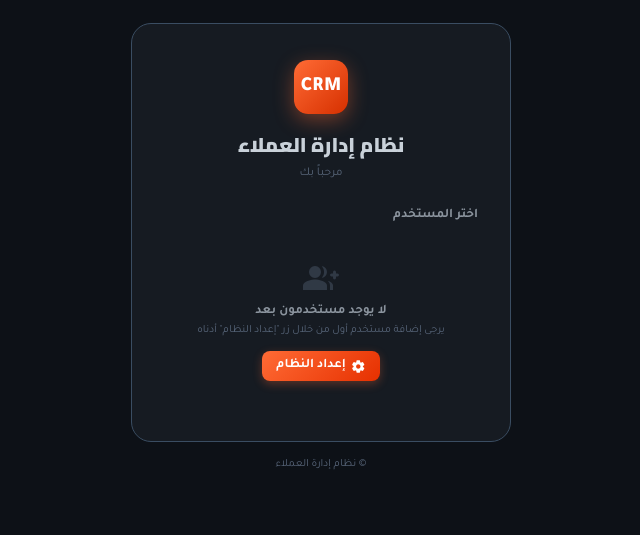
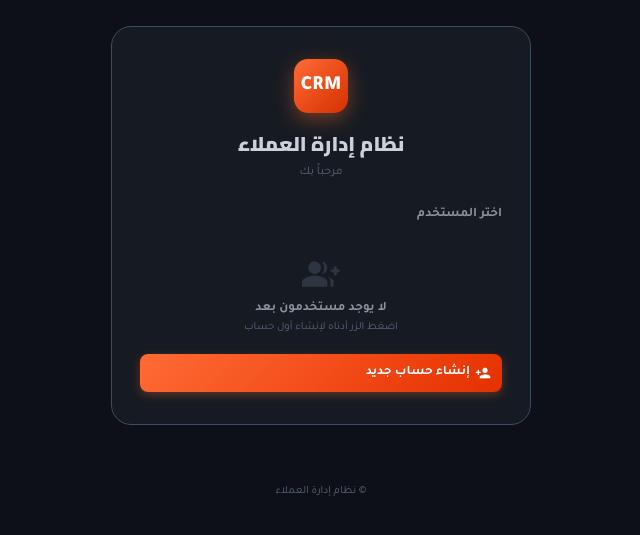
Before and after one commit to mohamedfathy556677mm-prog/M.Fathy3030, a plain HTML site: page index.html in a window 1280 px wide. Shown: the part 153-688 px from the top of the page, without its empty margins (319-959 px from the left). Drawn offline with nearby package versions, Linux system fonts and the light colour scheme.

Commit message:
Add files via upload

```diff
--- a/index.html
+++ b/index.html
@@ -438,7 +438,7 @@ input:focus,select:focus,textarea:focus{border-color:var(--accent);}
   <!-- CRM Teamspace -->
   <div class="zteam">
     <div class="zteam-badge" style="width:20px;height:20px;border-radius:5px;background:linear-gradient(135deg,#4A90D9,#6B4FD8);display:grid;place-items:center;font-size:8px;font-weight:800;color:#fff;flex-shrink:0;">CRM</div>
-    <span class="zteam-name" style="font-size:12px;font-weight:600;color:var(--ztext2);">نظام إدارة العملاء</span>
+    <span class="zteam-name" id="sb-teamname" style="font-size:12px;font-weight:600;color:var(--ztext2);">نظام إدارة العملاء</span>
     <span class="material-icons-round zteam-arrow" style="font-size:16px;color:var(--ztext3);">expand_more</span>
   </div>
 
@@ -999,8 +999,8 @@ input:focus,select:focus,textarea:focus{border-color:var(--accent);}
 </div>
 
 <!-- LOGIN SCREEN -->
-<div id="login-screen" style="position:fixed;inset:0;z-index:9000;background:#0D1117;align-items:center;justify-content:center;flex-direction:column;">
-  <div style="background:var(--s1);border:1px solid var(--border2);border-radius:20px;padding:36px 32px;width:380px;max-width:95vw;">
+<div id="login-screen" style="position:fixed;inset:0;z-index:9000;background:#0D1117;overflow-y:auto;display:flex;align-items:flex-start;justify-content:center;">
+  <div style="background:var(--s1);border:1px solid var(--border2);border-radius:20px;padding:32px 28px;width:420px;max-width:95vw;margin:40px auto 40px;">
     <div style="text-align:center;margin-bottom:28px;">
       <div style="width:54px;height:54px;border-radius:14px;background:linear-gradient(135deg,#FF6B35,#D63000);display:grid;place-items:center;font-size:20px;font-weight:900;color:#fff;margin:0 auto 12px;box-shadow:0 6px 20px rgba(255,107,53,.4);">CRM</div>
       <div style="font-size:20px;font-weight:900;font-family:'Cairo',sans-serif;" id="login-company">نظام إدارة العملاء</div>
@@ -1010,7 +1010,13 @@ input:focus,select:focus,textarea:focus{border-color:var(--accent);}
     <!-- اختيار الموظف -->
     <div id="login-step1">
       <div style="font-size:13px;font-weight:700;margin-bottom:12px;color:var(--text2);">اختر المستخدم</div>
-      <div id="login-emp-list" style="display:flex;flex-direction:column;gap:7px;max-height:280px;overflow-y:auto;"></div>
+      <div id="login-emp-list" style="display:flex;flex-direction:column;gap:7px;"></div>
+      <!-- زر إنشاء حساب — يظهر دائماً -->
+      <div id="setup-btn-wrap" style="margin-top:12px;">
+        <button class="btn btn-p" style="width:100%;padding:11px;font-size:13px;" onclick="setupFirst()">
+          <span class="material-icons-round" style="font-size:16px;">person_add</span> إنشاء حساب جديد
+        </button>
+      </div>
     </div>
 
     <!-- إدخال الـ PIN -->
@@ -1041,7 +1047,7 @@ input:focus,select:focus,textarea:focus{border-color:var(--accent);}
       </button>
     </div>
   </div>
-  <div style="font-size:11px;color:var(--text3);margin-top:16px;">© نظام إدارة العملاء</div>
+  <div style="font-size:11px;color:var(--text3);margin:20px 0 10px;">© <span id="footer-company">نظام إدارة العملاء</span></div>
 </div>
 
 <div class="toast-wrap" id="toast-wrap"></div>
@@ -1076,9 +1082,17 @@ const gv=id=>document.getElementById(id)?.value||'';
 // STATE
 // ══════════════════════════════════════════
 let settings  = DB.get('settings')  || {company:'نظام إدارة العملاء',currency:'ريال',accent:'#FF6B35',manager:'المدير'};
+DB.set('settings', settings);
+// ── تصحيح: إذا employees في localStorage قديم (array of strings)، امسحه ──
+{
+  const raw = DB.get('employees');
+  if(raw && raw.length && typeof raw[0] === 'string'){
+    DB.set('employees', []);
+  }
+}
 let employees = DB.get('employees') || [];
 // currentUser: الموظف المسجل دخول حالياً
-let currentUser = DB.get('currentUser') || null;
+let currentUser = null; // دايماً يبدأ بتسجيل دخول جديد
 let leads     = DB.get('leads')     || [];
 let clients   = DB.get('clients')   || [];
 let deals     = DB.get('deals')     || [];
@@ -1891,8 +1905,7 @@ function saveSettings(){
   settings.company=gv('s-company')||'نظام إدارة العملاء';
   settings.currency=gv('s-currency');
   settings.manager=gv('s-manager');
-  DB.set('settings',settings);applyTheme();
-  document.getElementById('sb-company').textContent=settings.company;
+  DB.set('settings',settings);applyTheme();applyCompanyName();
   document.getElementById('u-name').textContent=settings.manager;
   document.getElementById('u-av').textContent=initials(settings.manager||'م');
   toast('تم الحفظ ✓');
@@ -1939,6 +1952,14 @@ function editEmpModal(id){
   });
 }
 function applyTheme(){if(settings.accent)document.documentElement.style.setProperty('--accent',settings.accent);}
+function applyCompanyName(){
+  const name = settings.company || 'نظام إدارة العملاء';
+  document.title = name;
+  const sb = document.getElementById('sb-company'); if(sb) sb.textContent = name;
+  const tm = document.getElementById('sb-teamname'); if(tm) tm.textContent = name;
+  const lc = document.getElementById('login-company'); if(lc) lc.textContent = name;
+  const fc = document.getElementById('footer-company'); if(fc) fc.textContent = name;
+}
 function pickColor(c,el){
   settings.accent=c;
   document.querySelectorAll('#color-swatches div').forEach(d=>d.style.outline='none');
@@ -2189,8 +2210,8 @@ function toggleGroup(hdr){
 let loginTarget=null;
 
 function showLogin(){
-  document.getElementById('login-screen').style.display='flex';
-  document.getElementById('login-company').textContent=settings.company||'نظام إدارة العملاء';
+  const ls=document.getElementById('login-screen');ls.style.display='flex';ls.style.flexDirection='column';ls.style.alignItems='center';ls.style.justifyContent='center';
+  applyCompanyName();
   renderLoginList();
   document.getElementById('login-step1').style.display='block';
   document.getElementById('login-step2').style.display='none';
@@ -2199,13 +2220,10 @@ function showLogin(){
 function renderLoginList(){
   const el=document.getElementById('login-emp-list');
   if(!employees.length){
-    el.innerHTML=`<div style="text-align:center;padding:24px;color:var(--text3);">
-      <span class="material-icons-round" style="font-size:36px;display:block;margin-bottom:8px;opacity:.4;">group_add</span>
+    el.innerHTML=`<div style="text-align:center;padding:20px 0 8px;color:var(--text3);">
+      <span class="material-icons-round" style="font-size:38px;display:block;margin-bottom:8px;opacity:.35;">group_add</span>
       <p style="font-size:13px;margin-bottom:4px;color:var(--text2);font-weight:600;">لا يوجد مستخدمون بعد</p>
-      <p style="font-size:11px;">يرجى إضافة مستخدم أول من خلال زر "إعداد النظام" أدناه</p>
-      <button class="btn btn-p" style="margin-top:14px;" onclick="setupFirst()">
-        <span class="material-icons-round" style="font-size:15px;">settings</span> إعداد النظام
-      </button>
+      <p style="font-size:11px;">اضغط الزر أدناه لإنشاء أول حساب</p>
     </div>`;
     return;
   }
@@ -2338,7 +2356,7 @@ function logout(){
 function bootApp(){
   const u=employees.find(e=>e.id===currentUser);if(!u)return;
   applyTheme();
-  document.getElementById('sb-company').textContent=settings.company||'نظام إدارة العملاء';
+  applyCompanyName();
   document.getElementById('u-name').textContent=u.name;
   const i=employees.indexOf(u);
   document.getElementById('u-av').style.background=EC[i%EC.length];
@@ -2365,12 +2383,8 @@ navigate=function(page){
 
 // ════ INIT ════
 applyTheme();
-document.getElementById('login-company').textContent=settings.company||'نظام إدارة العملاء';
-if(currentUser&&employees.find(e=>e.id===currentUser)){
-  bootApp();
-}else{
-  showLogin();
-}
+applyCompanyName();
+showLogin();  // دايماً ابدأ بشاشة الدخول
 updateBadges();
 </script>
 </body>
```
